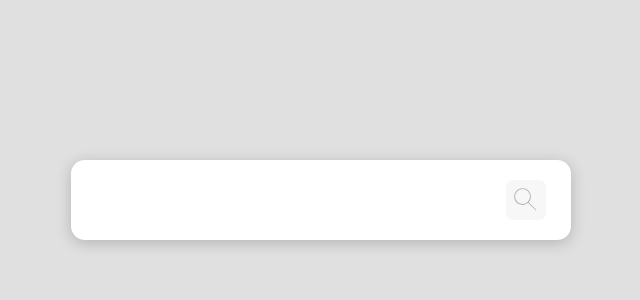
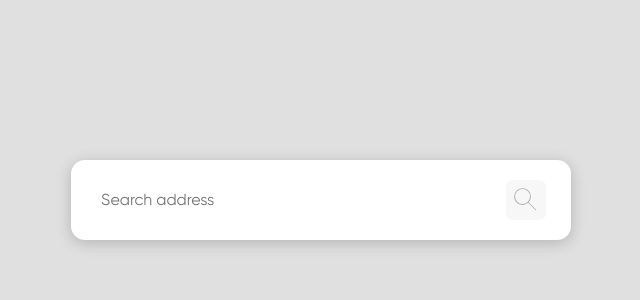
Before and after one commit to mrrajsoni/autocomplete, a Next.js app: page / in a window 1280 px wide. Shown: the top 300 px of the page, without its empty margins (319-959 px from the left). Built offline with nearby package versions, Linux system fonts and the light colour scheme.

Commit message:
[feat]: added placeholder prop

```diff
--- a/src/components/AutoComplete.tsx
+++ b/src/components/AutoComplete.tsx
@@ -6,6 +6,7 @@ import { useEffect, useState } from "react";
 
 interface IAutoComplete {
     list: IList[];
+    placeHolder?: string;
 }
 
 export interface IList {
@@ -14,7 +15,7 @@ export interface IList {
 }
 
 const AutoComplete = (props: IAutoComplete) => {
-    const { list } = props;
+    const { list, placeHolder } = props;
     const [searchString, setSearchString] = useState("");
     const [optionList, setOptionList] = useState(list);
     const [showResult, setShowResult] = useState(false);
@@ -101,6 +102,7 @@ const AutoComplete = (props: IAutoComplete) => {
                                     type="text"
                                     onChange={handleSearch}
                                     value={searchString}
+                                    placeholder={placeHolder ?? "Search..."}
                                 />
                                 {searchString && (
                                     <span
--- a/src/pages/index.tsx
+++ b/src/pages/index.tsx
@@ -18,7 +18,7 @@ export default function Home() {
                 <link rel="icon" href="/favicon.ico" />
             </Head>
             <main>
-                <AutoComplete list={top100Films} />
+                <AutoComplete list={top100Films} placeHolder="Search address" />
             </main>
         </>
     );
```
